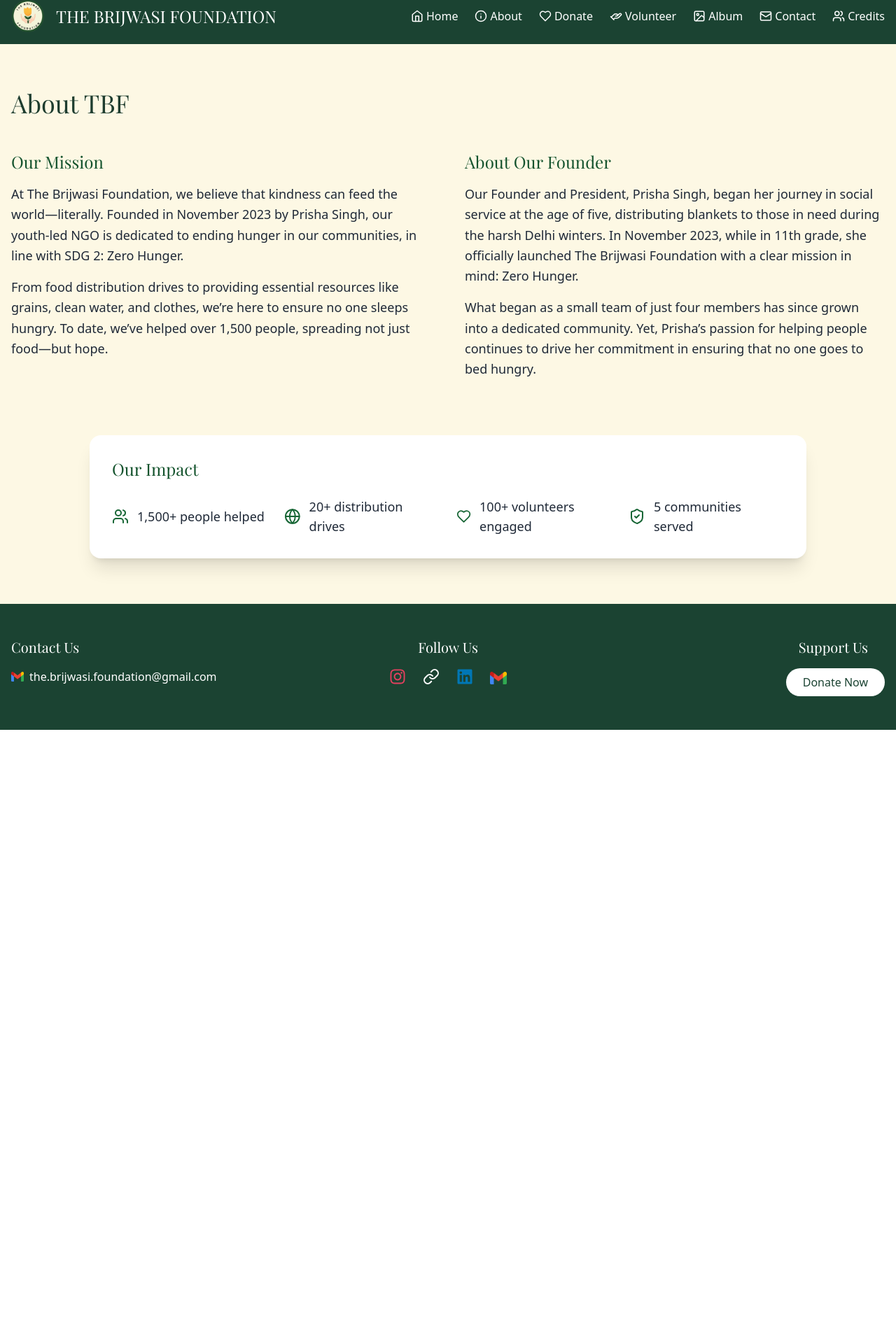
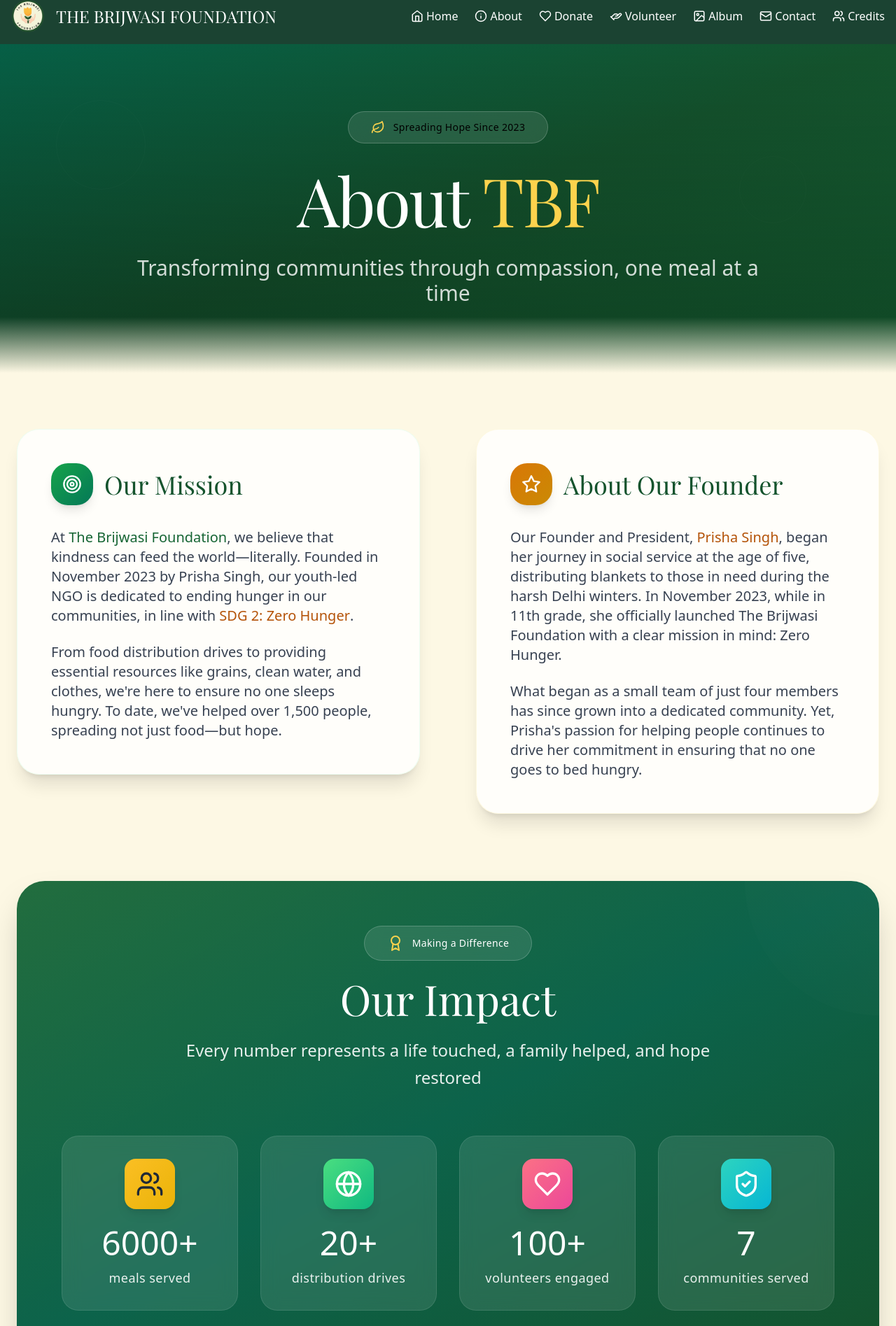
Before and after one commit to mesonicDEVAJ18/TBF_Website_2.0, a React (Vite) app in the folder tbf_website/: page /about in a window 1280 px wide. Shown: the part 17-1912 px from the top of the page at 70% size. Before the commit the page ends 1060 px from the top, so only its background shows below. Built offline with nearby package versions, Linux system fonts and the light colour scheme.

Commit message:
about us design

```diff
--- a/tbf_website/src/pages/About.tsx
+++ b/tbf_website/src/pages/About.tsx
@@ -1,58 +1,139 @@
-import { Users, Heart, Globe, ShieldCheck } from 'lucide-react';
+import { Users, Heart, Globe, ShieldCheck, Star, Award, Target, Leaf } from 'lucide-react';
 
 export function About() {
   return (
-    <div className="bg-[#fdf8e4] min-h-screen py-16 px-4">
-      <div className="container mx-auto">
-        <h1 className="text-4xl font-serif text-[#1e3d2f] mb-12">About TBF</h1>
+    <div className="bg-[#fdf8e4] min-h-screen">
+      {/* Hero Section */}
+      <div className="relative overflow-hidden bg-gradient-to-br from-emerald-800 via-green-900 to-green-800">
+        <div className="absolute inset-0 bg-gradient-to-t from-black/30 to-transparent"></div>
+        <div className="absolute inset-0 opacity-10">
+          <div className="absolute top-20 left-20 w-32 h-32 border border-white/20 rounded-full"></div>
+          <div className="absolute top-40 right-32 w-24 h-24 border border-white/15 rounded-full"></div>
+          <div className="absolute bottom-32 left-1/3 w-16 h-16 border border-white/10 rounded-full"></div>
+        </div>
+        <div className="relative container mx-auto px-6 py-24">
+          <div className="max-w-5xl mx-auto text-center">
+            <div className="inline-flex items-center gap-3 bg-white/10 backdrop-blur-md rounded-full px-8 py-3 mb-8 border border-white/20">
+              <Leaf className="h-5 w-5 text-amber-300" />
+              <span className="text-sm font-medium tracking-wide">Spreading Hope Since 2023</span>
+            </div>
+            <h1 className="text-6xl md:text-8xl font-light mb-8 tracking-tight font-serif text-white">
+              About <span className="text-amber-300 font-normal">TBF</span>
+            </h1>
+            <p className="text-2xl md:text-3xl font-light opacity-90 leading-relaxed max-w-4xl mx-auto text-white/90">
+              Transforming communities through compassion, one meal at a time
+            </p>
+          </div>
+        </div>
+        <div className="absolute bottom-0 left-0 right-0 h-20 bg-gradient-to-t from-[#fdf8e4] to-transparent"></div>
+      </div>
 
-        <div className="grid md:grid-cols-2 gap-12 mb-20">
-          <div>
-            <h2 className="text-2xl font-serif text-green-900 mb-4">Our Mission</h2>
-            <p className="text-lg text-gray-800 mb-4 leading-relaxed">
-              At The Brijwasi Foundation, we believe that kindness can feed the world—literally.
+      <div className="container mx-auto px-6 py-20">
+        {/* Mission & Vision Section */}
+        <div className="grid lg:grid-cols-2 gap-20 mb-24">
+          <div className="group">
+            <div className="bg-white/80 backdrop-blur-sm rounded-[2rem] shadow-xl p-10 md:p-12 transform group-hover:scale-[1.02] transition-all duration-500 border border-green-100/50">
+              <div className="flex items-center gap-4 mb-8">
+                <div className="p-4 bg-gradient-to-br from-green-600 to-emerald-700 rounded-3xl shadow-lg">
+                  <Target className="h-7 w-7 text-white" />
+                </div>
+                <h2 className="text-4xl font-light text-green-900 font-serif">Our Mission</h2>
+              </div>
+              <div className="space-y-6 text-gray-700 leading-relaxed">
+                <p className="text-xl font-light">
+                  At <span className="font-medium text-green-800">The Brijwasi Foundation</span>, we believe that kindness can feed the world—literally.
                   Founded in November 2023 by Prisha Singh, our youth-led NGO is dedicated to ending hunger in our communities,
-              in line with SDG 2: Zero Hunger.
+                  in line with <span className="font-medium text-amber-700">SDG 2: Zero Hunger</span>.
                 </p>
-            <p className="text-lg text-gray-800 leading-relaxed">
+                <p className="text-xl font-light">
                   From food distribution drives to providing essential resources like grains, clean water, and clothes,
-              we’re here to ensure no one sleeps hungry. To date, we’ve helped over 1,500 people, spreading not just food—but hope.
+                  we're here to ensure no one sleeps hungry. To date, we've helped over 1,500 people, spreading not just food—but hope.
+                </p>
+              </div>
+            </div>
+          </div>
+
+          <div className="group">
+            <div className="bg-white/80 backdrop-blur-sm rounded-[2rem] shadow-xl p-10 md:p-12 transform group-hover:scale-[1.02] transition-all duration-500 border border-amber-100/50">
+              <div className="flex items-center gap-4 mb-8">
+                <div className="p-4 bg-gradient-to-br from-amber-600 to-yellow-600 rounded-3xl shadow-lg">
+                  <Star className="h-7 w-7 text-white" />
+                </div>
+                <h2 className="text-4xl font-light text-green-900 font-serif">About Our Founder</h2>
+              </div>
+              <div className="space-y-6 text-gray-700 leading-relaxed">
+                <p className="text-xl font-light">
+                  Our Founder and President, <span className="font-medium text-amber-700">Prisha Singh</span>, began her journey in social service at the age of five, distributing blankets
+                  to those in need during the harsh Delhi winters. In November 2023, while in 11th grade, she officially launched
+                  The Brijwasi Foundation with a clear mission in mind: Zero Hunger.
+                </p>
+                <p className="text-xl font-light">
+                  What began as a small team of just four members has since grown into a dedicated community.
+                  Yet, Prisha's passion for helping people continues to drive her commitment in ensuring that no one goes to bed hungry.
+                </p>
+              </div>
+            </div>
+          </div>
+        </div>
+
+        {/* Impact Statistics */}
+        <div className="relative mb-24">
+          <div className="bg-gradient-to-br from-green-800 via-emerald-800 to-green-900 rounded-[2.5rem] shadow-2xl p-12 md:p-16 text-white relative overflow-hidden">
+            <div className="absolute inset-0 bg-gradient-to-br from-white/5 to-transparent"></div>
+            <div className="absolute top-0 right-0 w-96 h-96 bg-gradient-to-bl from-white/5 to-transparent rounded-full -translate-y-48 translate-x-48"></div>
+            <div className="relative">
+              <div className="text-center mb-16">
+                <div className="inline-flex items-center gap-3 bg-white/10 backdrop-blur-md rounded-full px-8 py-3 mb-6 border border-white/20">
+                  <Award className="h-6 w-6 text-amber-300" />
+                  <span className="text-sm font-medium tracking-wide">Making a Difference</span>
+                </div>
+                <h3 className="text-5xl md:text-6xl font-light mb-6 font-serif">Our Impact</h3>
+                <p className="text-2xl font-light opacity-90 max-w-3xl mx-auto leading-relaxed">
+                  Every number represents a life touched, a family helped, and hope restored
                 </p>
               </div>
 
-          <div>
-            <h2 className="text-2xl font-serif text-green-900 mb-4">About Our Founder</h2>
-            <p className="text-lg text-gray-800 mb-4 leading-relaxed">
-              Our Founder and President, Prisha Singh, began her journey in social service at the age of five, distributing blankets
-              to those in need during the harsh Delhi winters. In November 2023, while in 11th grade, she officially launched
-              The Brijwasi Foundation with a clear mission in mind: Zero Hunger.
-            </p>
-            <p className="text-lg text-gray-800 leading-relaxed">
-              What began as a small team of just four members has since grown into a dedicated community.
-              Yet, Prisha’s passion for helping people continues to drive her commitment in ensuring that no one goes to bed hungry.
-            </p>
+              <div className="grid sm:grid-cols-2 lg:grid-cols-4 gap-8">
+                <div className="text-center bg-white/10 backdrop-blur-md rounded-3xl p-8 hover:bg-white/20 transition-all duration-500 border border-white/10">
+                  <div className="flex justify-center mb-6">
+                    <div className="p-4 bg-gradient-to-br from-amber-400 to-yellow-500 rounded-2xl shadow-lg">
+                      <Users className="h-10 w-10 text-gray-800" />
                     </div>
                   </div>
+                  <div className="text-4xl md:text-5xl font-light mb-3">6000+</div>
+                  <div className="text-lg opacity-90 font-light tracking-wide">meals served</div>
+                </div>
 
-        {/* Impact Box */}
-        <div className="bg-white rounded-2xl shadow-xl max-w-5xl mx-auto p-8">
-          <h3 className="text-2xl font-serif text-green-900 mb-6">Our Impact</h3>
-          <div className="grid sm:grid-cols-2 md:grid-cols-4 gap-6 text-gray-800 text-lg">
-            <div className="flex items-center gap-3">
-              <Users className="text-green-800" />
-              1,500+ people helped
+                <div className="text-center bg-white/10 backdrop-blur-md rounded-3xl p-8 hover:bg-white/20 transition-all duration-500 border border-white/10">
+                  <div className="flex justify-center mb-6">
+                    <div className="p-4 bg-gradient-to-br from-green-400 to-emerald-500 rounded-2xl shadow-lg">
+                      <Globe className="h-10 w-10 text-white" />
                     </div>
-            <div className="flex items-center gap-3">
-              <Globe className="text-green-800" />
-              20+ distribution drives
                   </div>
-            <div className="flex items-center gap-3">
-              <Heart className="text-green-800" />
-              100+ volunteers engaged
+                  <div className="text-4xl md:text-5xl font-light mb-3">20+</div>
+                  <div className="text-lg opacity-90 font-light tracking-wide">distribution drives</div>
                 </div>
-            <div className="flex items-center gap-3">
-              <ShieldCheck className="text-green-800" />
-              5 communities served
+
+                <div className="text-center bg-white/10 backdrop-blur-md rounded-3xl p-8 hover:bg-white/20 transition-all duration-500 border border-white/10">
+                  <div className="flex justify-center mb-6">
+                    <div className="p-4 bg-gradient-to-br from-rose-400 to-pink-500 rounded-2xl shadow-lg">
+                      <Heart className="h-10 w-10 text-white" />
+                    </div>
+                  </div>
+                  <div className="text-4xl md:text-5xl font-light mb-3">100+</div>
+                  <div className="text-lg opacity-90 font-light tracking-wide">volunteers engaged</div>
+                </div>
+
+                <div className="text-center bg-white/10 backdrop-blur-md rounded-3xl p-8 hover:bg-white/20 transition-all duration-500 border border-white/10">
+                  <div className="flex justify-center mb-6">
+                    <div className="p-4 bg-gradient-to-br from-teal-400 to-cyan-500 rounded-2xl shadow-lg">
+                      <ShieldCheck className="h-10 w-10 text-white" />
+                    </div>
+                  </div>
+                  <div className="text-4xl md:text-5xl font-light mb-3">7</div>
+                  <div className="text-lg opacity-90 font-light tracking-wide">communities served</div>
+                </div>
+              </div>
             </div>
           </div>
         </div>
```
Lines whose indentation alone changed are shown as unchanged.
